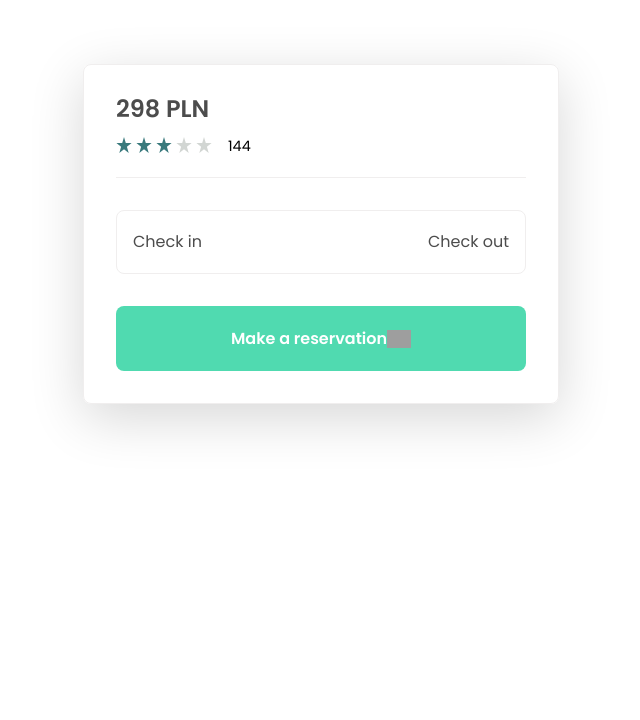
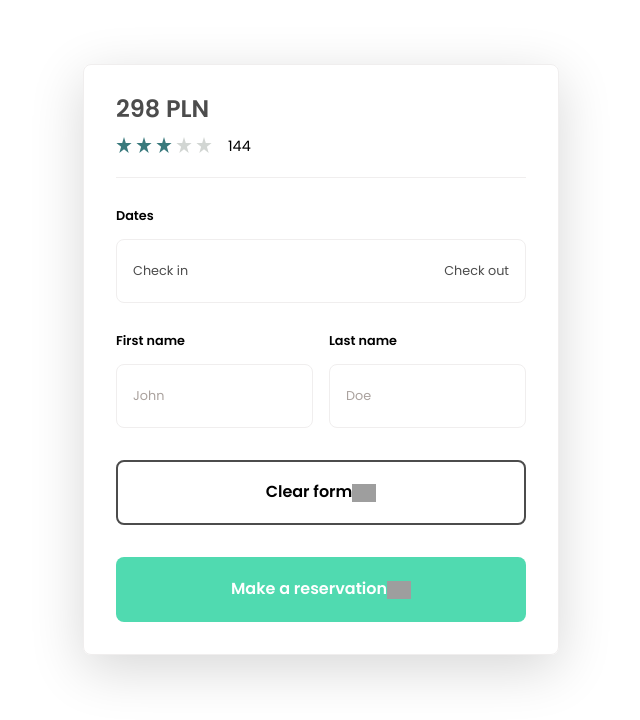
Before and after one commit to Radek-Wawrzyk/e-obuwie-recruitment-task, a Vue app: page / in a window 1280 px wide. Shown: the top 720 px of the page, without its empty margins (319-959 px from the left). Built offline with nearby package versions, Linux system fonts and the light colour scheme; grey boxes are pictures that could not be loaded.

Commit message:
BaseCalendar - Add BaseButton component + new button type

```diff
--- a/src/components/Base/BaseButton/BaseButton.scss
+++ b/src/components/Base/BaseButton/BaseButton.scss
@@ -59,4 +59,8 @@
   &--full-size {
     width: 100%;
   }
+
+  &--outline {
+    border: 2px solid $text-color;
+  }
 }
--- a/src/components/Base/BaseButton/BaseButton.vue
+++ b/src/components/Base/BaseButton/BaseButton.vue
@@ -80,6 +80,7 @@ export default {
       return [
         this.type === 'primary' ? 'base-button--primary' : '',
         this.type === 'icon' ? 'base-button--icon' : '',
+        this.type === 'outline' ? 'base-button--outline' : '',
         this.fullSize ? 'base-button--full-size' : '',
         this.disabled ? 'base-button--disabled' : '',
       ];
--- a/src/components/Base/BaseCalendar/BaseCalendar.vue
+++ b/src/components/Base/BaseCalendar/BaseCalendar.vue
@@ -4,6 +4,7 @@
       @open-calendar="openCalendar()"
       :date-start="dateStart"
       :date-end="dateEnd"
+      label="Dates"
     />
 
     <transition name="fade" mode="out-in">
@@ -102,15 +103,24 @@ export default {
       console.log('booked');
     },
     setDateStart(date) {
-      this.dateStart = date;
+      if (!this.dateEnd) this.dateStart = date;
+
+      if (this.dateEnd) {
+        console.log(dayjs(this.dateEnd).isBefore(dayjs(this.dateStart)));
+
+      }
     },
     setDateEnd(date) {
       this.dateEnd = date;
     },
     getDatesBetween(dateStart, dateEnd) {
       const dates = [];
-      const dateFrom = dayjs(dateStart);
-      const dateTo = dayjs(dateEnd);
+      let dateFrom = dayjs(dateStart);
+      let dateTo = dayjs(dateEnd);
+
+      // dateFrom = dateFrom.isBefore(dateTo) ?
+
+
       let currentDate = dateFrom.add(1, 'day');;
 
       while (currentDate.isBefore(dateTo)) {
--- a/src/components/Base/BaseCalendar/BaseCalendarPicker.scss
+++ b/src/components/Base/BaseCalendar/BaseCalendarPicker.scss
@@ -1,6 +1,14 @@
 .base-calendar-picker {
+  position: relative;
   display: block;
 
+  &__label {
+    display: block;
+    margin: 0 0 1rem 0;
+    font-size: 0.8rem;
+    font-weight: 600;
+    text-align: left;
+  }
 
   &__button {
     display: flex;
@@ -12,13 +20,25 @@
     background-color: transparent;
     border-radius: 0.5rem;
     padding: 0 1rem;
+    transition: all $time;
 
-    &:hover, &:focus {
+    &:hover {
       cursor: pointer;
+    }
+
+    &:focus {
+      border-color: $brand-primary;
+      outline: none;
+
+      .base-calendar-picker__text {
+        color: $brand-primary;
+      }
     }
   }
 
   &__text {
     color: $text-color;
+    font-size: 0.8rem;
+    transition: all $time;
   }
 }
--- a/src/components/Base/BaseCalendar/BaseCalendarPicker.vue
+++ b/src/components/Base/BaseCalendar/BaseCalendarPicker.vue
@@ -1,5 +1,9 @@
 <template>
   <div class="base-calendar-picker">
+    <label class="base-calendar-picker__label">
+      {{ label }}
+    </label>
+
     <button
       class="base-calendar-picker__button"
       @click="openCalendar()"
@@ -28,20 +32,17 @@ export default {
       required: false,
       default: () => (null),
     },
+    label: {
+      type: String,
+      required: false,
+      default: '',
+    },
   },
   methods: {
     openCalendar() {
       this.$emit('open-calendar');
     },
   },
-  // computed: {
-  //   dateFrom() {
-  //     ret
-  //   },
-  //   dateTo() {
-
-  //   },
-  // },
 };
 </script>
 
--- /dev/null
+++ b/src/components/Base/BaseInput/BaseInput.scss
@@ -0,0 +1,46 @@
+.base-input {
+  position: relative;
+
+  &__inner {
+    -webkit-appearance: none;
+    -moz-appearance: none;
+    appearance: none;
+    height: 4rem;
+    width: 100%;
+    display: block;
+    padding: 0 1rem;
+    color: $text-color;
+    border: 1px solid $border-color;
+    border-radius: 0.5rem;
+    font-weight: 400;
+    font-size: 0.8rem;
+    outline: none;
+    transition: all $time;
+    background-color: transparent;
+    display: flex;
+    align-items: center;
+
+    &:focus {
+      border-color: $brand-primary;
+      color: $brand-primary;
+
+      &::placeholder {
+        color: $brand-primary;
+      }
+    }
+
+    &::placeholder {
+      color: $text-color--pale;
+      font-weight: 400;
+      transition: all $time;
+    }
+  }
+
+  &__label {
+    display: block;
+    margin: 0 0 1rem 0;
+    font-size: 0.8rem;
+    font-weight: 600;
+    text-align: left;
+  }
+}
--- /dev/null
+++ b/src/components/Base/BaseInput/BaseInput.vue
@@ -0,0 +1,67 @@
+<template>
+  <div class="base-input">
+    <label
+      v-if="label"
+      class="base-input__label"
+      :for="name"
+    >
+      {{ label }}
+    </label>
+    <input
+      :type="type"
+      :value="value"
+      :disabled="disabled"
+      :id="name"
+      :placeholder="placeholder"
+      autocomplete="off"
+      class="base-input__inner"
+      @input="updateValue($event)"
+      @change="updateValue($event)"
+      @blur="$emit('blur')"
+      @focus="$emit('focus')"
+    />
+  </div>
+</template>
+
+<script>
+export default {
+  name: 'BaseInput',
+  props: {
+    value: {
+      type: [String, Number],
+      required: false,
+    },
+    type: {
+      type: String,
+      required: false,
+      default: 'text',
+    },
+    name: {
+      type: String,
+      required: false,
+      default: 'Field',
+    },
+    label: {
+      type: String,
+      required: false,
+      default: '',
+    },
+    placeholder: {
+      type: String,
+      required: false,
+    },
+    disabled: {
+      type: Boolean,
+      required: false,
+      default: false,
+    },
+  },
+  methods: {
+    updateValue(event) {
+      this.$emit('input', event.target.value);
+    },
+  },
+};
+</script>
+
+<style lang="scss" src="./BaseInput.scss" />
--- a/src/components/Resuable/ReservationForm/ReservationForm.scss
+++ b/src/components/Resuable/ReservationForm/ReservationForm.scss
@@ -22,4 +22,14 @@
   &__calendar {
     margin: 0 0 2rem 0;
   }
+
+  &__data {
+    display: grid;
+    grid-template-columns: repeat(2, 1fr);
+    grid-gap: 1rem;
+  }
+
+  &__clear-button {
+    margin: 2rem 0;
+  }
 }
--- a/src/components/Resuable/ReservationForm/ReservationForm.vue
+++ b/src/components/Resuable/ReservationForm/ReservationForm.vue
@@ -21,6 +21,31 @@
         class="reservation-form__calendar"
       />
 
+      <div class="reservation-form__data">
+        <base-input
+          class="reservation-form__data-input"
+          v-model="firstName"
+          label="First name"
+          placeholder="John"
+        />
+        <base-input
+          class="reservation-form__data-input"
+          v-model="lastName"
+          label="Last name"
+          placeholder="Doe"
+        />
+      </div>
+
+      <base-button
+        title="Clear form"
+        full-size
+        type="outline"
+        @click="clearForm()"
+        class="reservation-form__clear-button"
+      >
+        Clear form
+      </base-button>
+
       <base-button
         title="Make a reservation"
         full-size
@@ -39,6 +64,7 @@
 <script>
 import BaseReviews from '@/components/Base/BaseReviews/BaseReviews.vue';
 import BaseButton from '@/components/Base/BaseButton/BaseButton.vue';
+import BaseInput from '@/components/Base/BaseInput/BaseInput.vue';
 import BaseCalendar from '@/components/Base/BaseCalendar/BaseCalendar.vue';
 
 export default {
@@ -46,10 +72,14 @@ export default {
   components: {
     BaseReviews,
     BaseButton,
+    BaseInput,
     BaseCalendar,
   },
   data: () => ({
     todaysDate: new Date(),
+    firstName: '',
+    lastName: '',
+    bookedDate: null,
   }),
   props: {
     price: {
@@ -81,6 +111,11 @@ export default {
     submitForm() {
       // TODO: Validation for form
     },
+    clearForm() {
+      this.firstName = '';
+      this.lastName = '';
+      this.bookedDate = null;
+    },
   },
 };
 </script>
```
